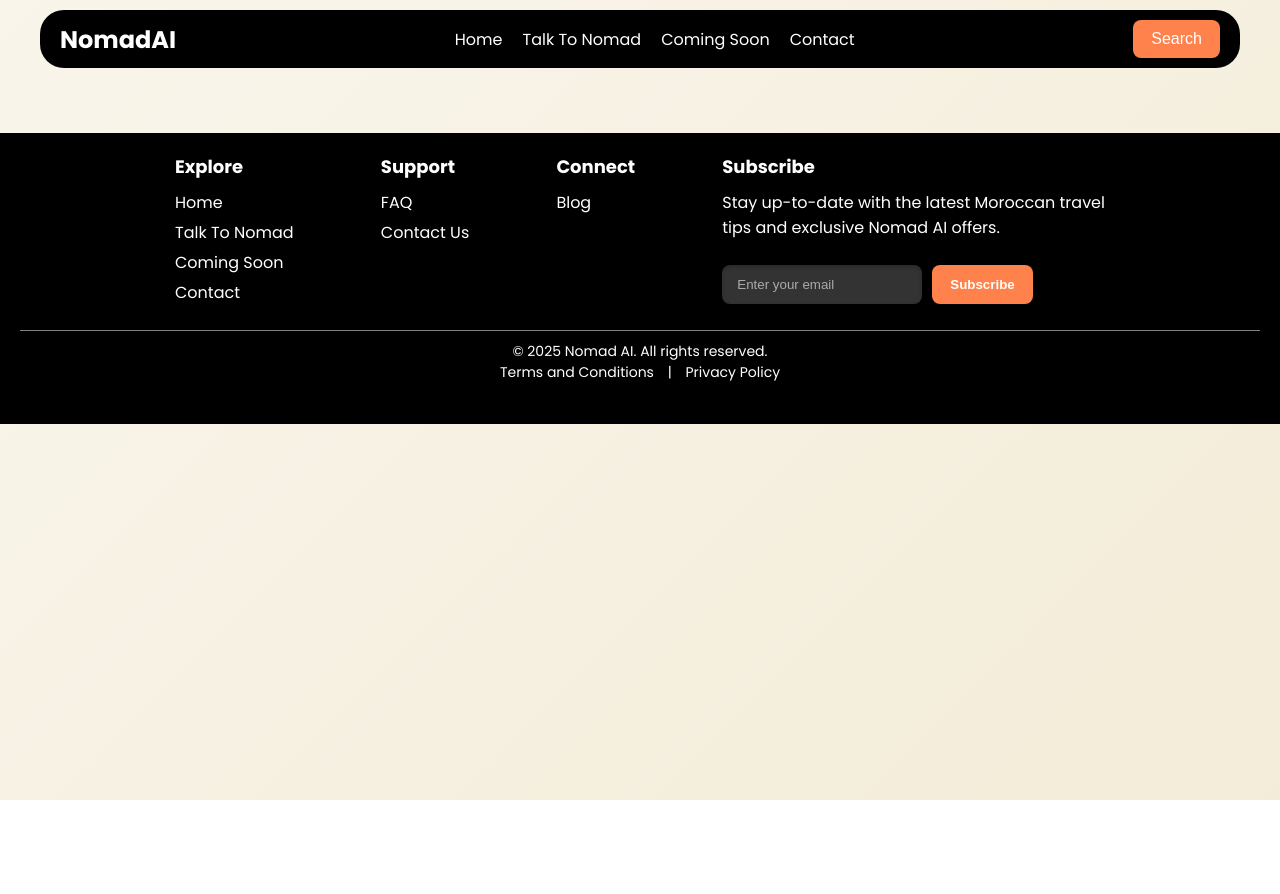
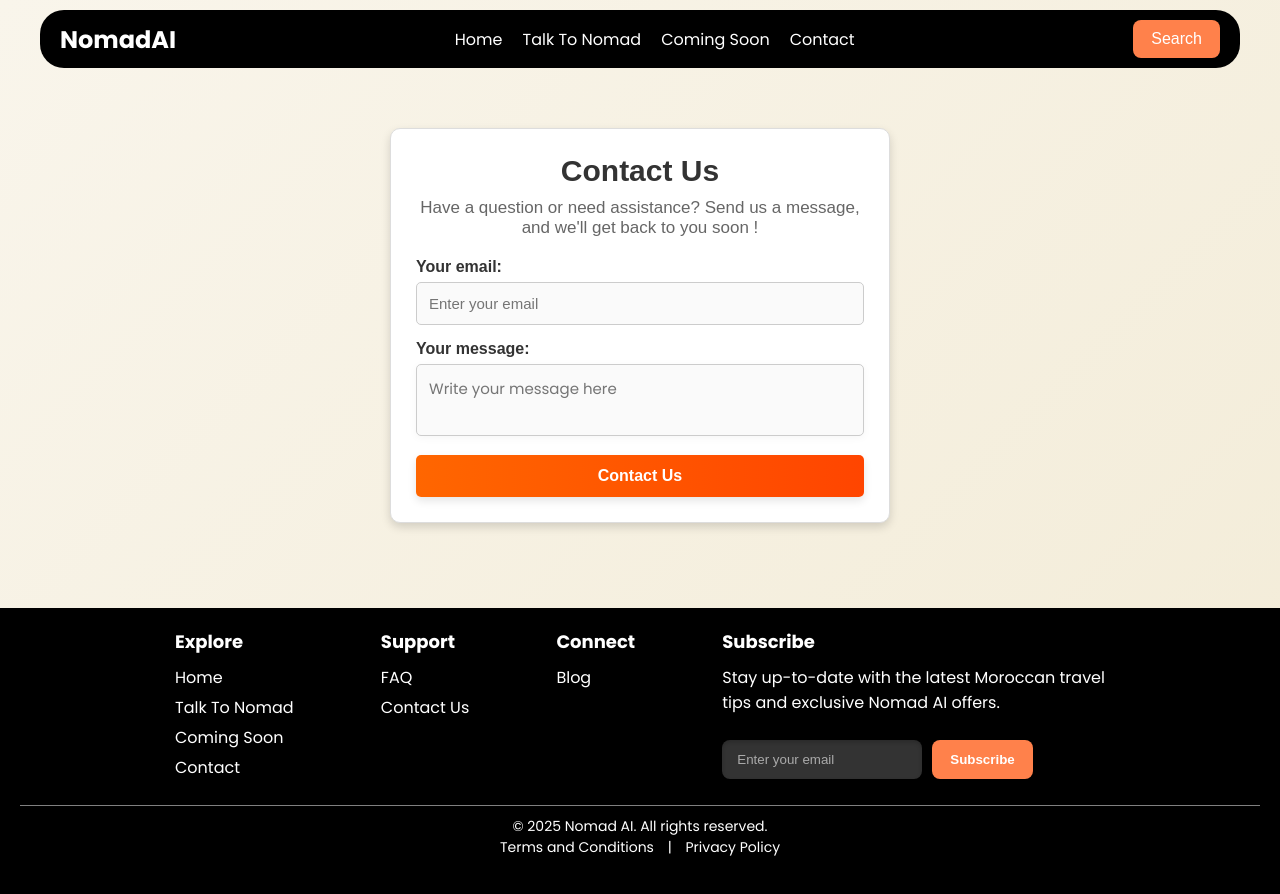
Before and after one commit to ashurafu04/NomadAI, a React (Vite) app in the folder client/: page /contact in a window 1280 px wide. Shown: the top 894 px of the page. Before the commit the page ends 800 px from the top, so only its background shows below. Built offline with nearby package versions, Linux system fonts and the light colour scheme.

Commit message:
added contact page

```diff
--- a/client/src/App.jsx
+++ b/client/src/App.jsx
@@ -3,6 +3,7 @@ import {Routes, Route} from "react-router-dom";
 import Header from "./Components/Header/Header";
 //import HomePage from "./Pages/Home/HomePage";
 import Nomad from "./Pages/NomadAi/Nomad";
+import Contact from "./Pages/Contact/ContactPage";
 import Footer from "./Components/Footer/Footer";
 
 import "./App.css";
@@ -16,7 +17,7 @@ function App() {
           <Route path="/" />
           <Route path="/nomadAi" element={<Nomad/>}/>
           <Route path="/features" />
-          <Route path="/contact" />
+          <Route path="/contact" element={<Contact />}/>
         </Routes>
 
       <Footer />
--- /dev/null
+++ b/client/src/Components/Contact/ContactForm.css
@@ -0,0 +1,95 @@
+.contact-form {
+    background-color: #ffffff;
+    border: 1px solid #ddd;
+    border-radius: 10px;
+    box-shadow: 0 4px 10px rgba(0, 0, 0, 0.15);
+    max-width: 500px;
+    margin: 40px auto;
+    padding: 25px;
+    font-family: 'Arial', sans-serif;
+    transition: transform 0.3s ease, box-shadow 0.3s ease;
+}
+
+.contact-form:hover {
+    transform: translateY(-3px);
+    box-shadow: 0 6px 15px rgba(0, 0, 0, 0.2);
+}
+
+.form-heading {
+    font-size: 30px;
+    font-weight: bold;
+    margin-bottom: 10px;
+    text-align: center;
+    color: #333;
+}
+
+.form-subheading {
+    font-size: 17px;
+    margin-bottom: 20px;
+    text-align: center;
+    color: #666;
+}
+
+.contact-form label {
+    display: block;
+    margin-bottom: 6px;
+    font-weight: bold;
+    color: #333;
+}
+
+.contact-form input[type="email"],
+.contact-form textarea {
+    width: 100%;
+    padding: 12px;
+    margin-bottom: 15px;
+    border: 1px solid #ccc;
+    border-radius: 5px;
+    font-size: 15px;
+    box-sizing: border-box;
+    transition: all 0.3s ease;
+    background-color: #fafafa;
+}
+
+.contact-form input[type="email"]:focus,
+.contact-form textarea:focus {
+    border-color: #ff6600;
+    outline: none;
+    box-shadow: 0 0 6px rgba(255, 102, 0, 0.6);
+    background-color: #fff;
+}
+
+/* Smooth transition when typing */
+.contact-form input[type="email"]:hover,
+.contact-form textarea:hover {
+    border-color: #e65c00;
+}
+
+/* Button styling */
+.contact-form button {
+    background: linear-gradient(to right, #ff6600, #ff4500);
+    color: white;
+    padding: 12px;
+    border: none;
+    border-radius: 5px;
+    font-size: 16px;
+    cursor: pointer;
+    transition: all 0.3s ease;
+    display: block;
+    width: 100%;
+    font-weight: bold;
+    box-shadow: 0 4px 8px rgba(0, 0, 0, 0.1);
+}
+
+.contact-form button:hover {
+    background: linear-gradient(to right, #ff4500, #cc3700);
+    transform: scale(1.05);
+}
+
+.contact-form button:active {
+    transform: scale(0.98);
+}
+
+@keyframes fadeIn {
+    from { opacity: 0; transform: translateY(-5px); }
+    to { opacity: 1; transform: translateY(0); }
+}
--- /dev/null
+++ b/client/src/Components/Contact/ContactForm.jsx
@@ -0,0 +1,71 @@
+import React from 'react';
+import './ContactForm.css';
+
+function ContactForm() {
+  return (
+    <div className="contact-form">
+      <h1 className="form-heading">Contact Us</h1>
+      <p className="form-subheading">Have a question or need assistance? Send us a message, and we'll get back to you soon !</p>
+      <form action="https://formspree.io/f/mvgkgwla" method="POST">
+        <label htmlFor="email">Your email:</label>
+        <input
+          type="email"
+          id="email"
+          name="email"
+          placeholder="Enter your email"
+          required
+          aria-label="Email"
+        />
+        <label htmlFor="message">Your message:</label>
+        <textarea
+          id="message"
+          name="message"
+          placeholder="Write your message here"
+          required
+          aria-label="Message"
+        ></textarea>
+        <button type="submit">Contact Us</button>
+      </form>
+    </div>
+  );
+}
+
+export default ContactForm;
+
+
+/*import React, { useState } from 'react';
+import './ContactForm.css';
+
+function ContactForm() {
+  const [status, setStatus] = useState("");
+
+  return (
+    <div className="contact-form">
+      <h2 className="form-heading">Get in Touch</h2>
+      <p className="form-subheading">We’d love to hear from you! Fill out the form below and we’ll get back to you as soon as possible.</p>
+      {status && <p className="form-status">{status}</p>}
+      <form action="https://formspree.io/f/mvgkgwla" method="POST">
+        <label htmlFor="email">Your email:</label>
+        <input
+          type="email"
+          id="email"
+          name="email"
+          placeholder="Enter your email"
+          required
+          aria-label="Email"
+        />
+        <label htmlFor="message">Your message:</label>
+        <textarea
+          id="message"
+          name="message"
+          placeholder="Write your message here"
+          required
+          aria-label="Message"
+        ></textarea>
+        <button type="submit">Contact Us</button>
+      </form>
+    </div>
+  );
+}
+
+export default ContactForm;*/
--- /dev/null
+++ b/client/src/Pages/Contact/ContactPage.jsx
@@ -0,0 +1,9 @@
+import ContactForm from '../../Components/Contact/ContactForm'
+
+const Contact = () => {
+    return (
+       <ContactForm />
+    );
+};
+
+export default Contact;
```
